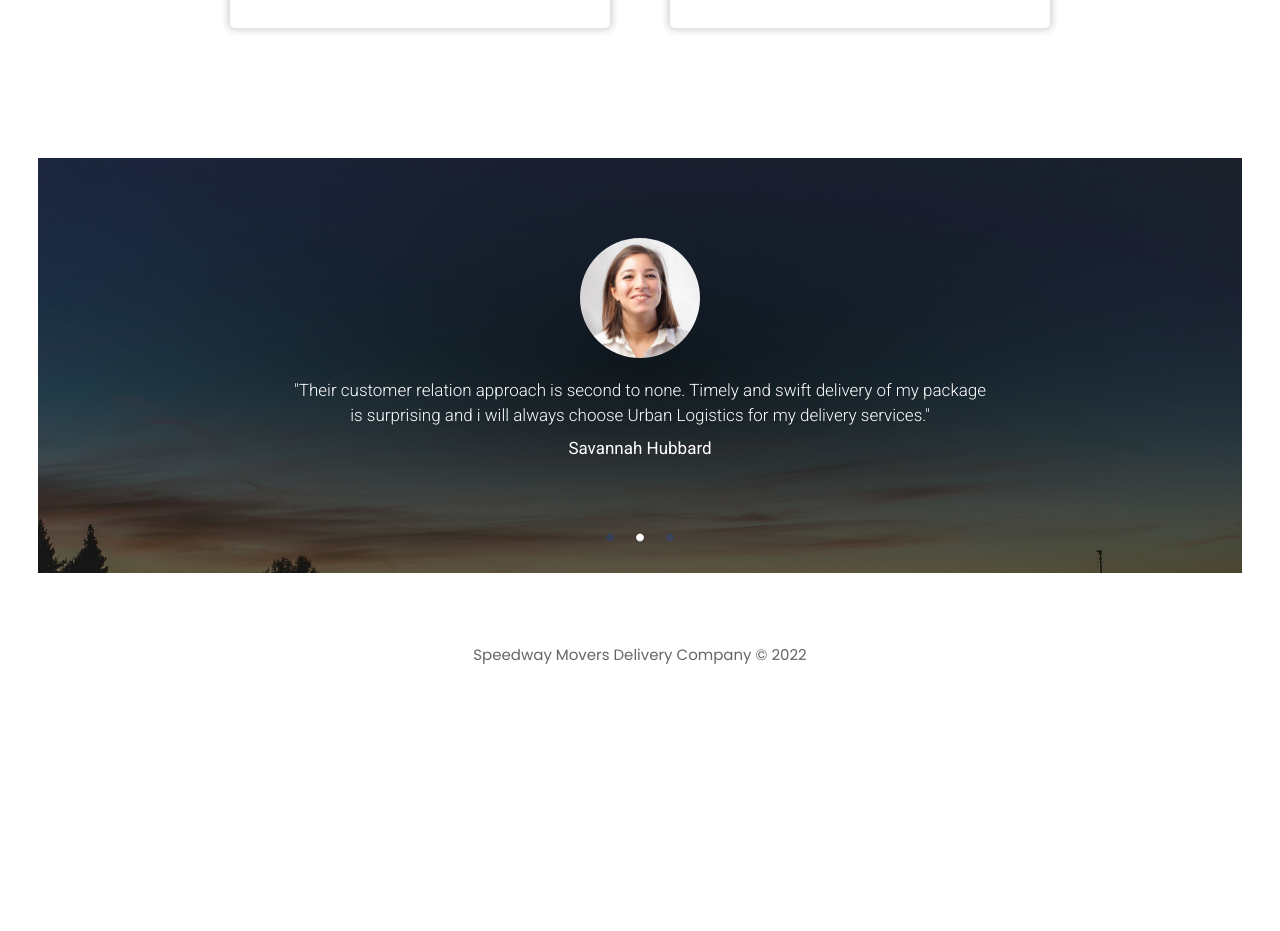
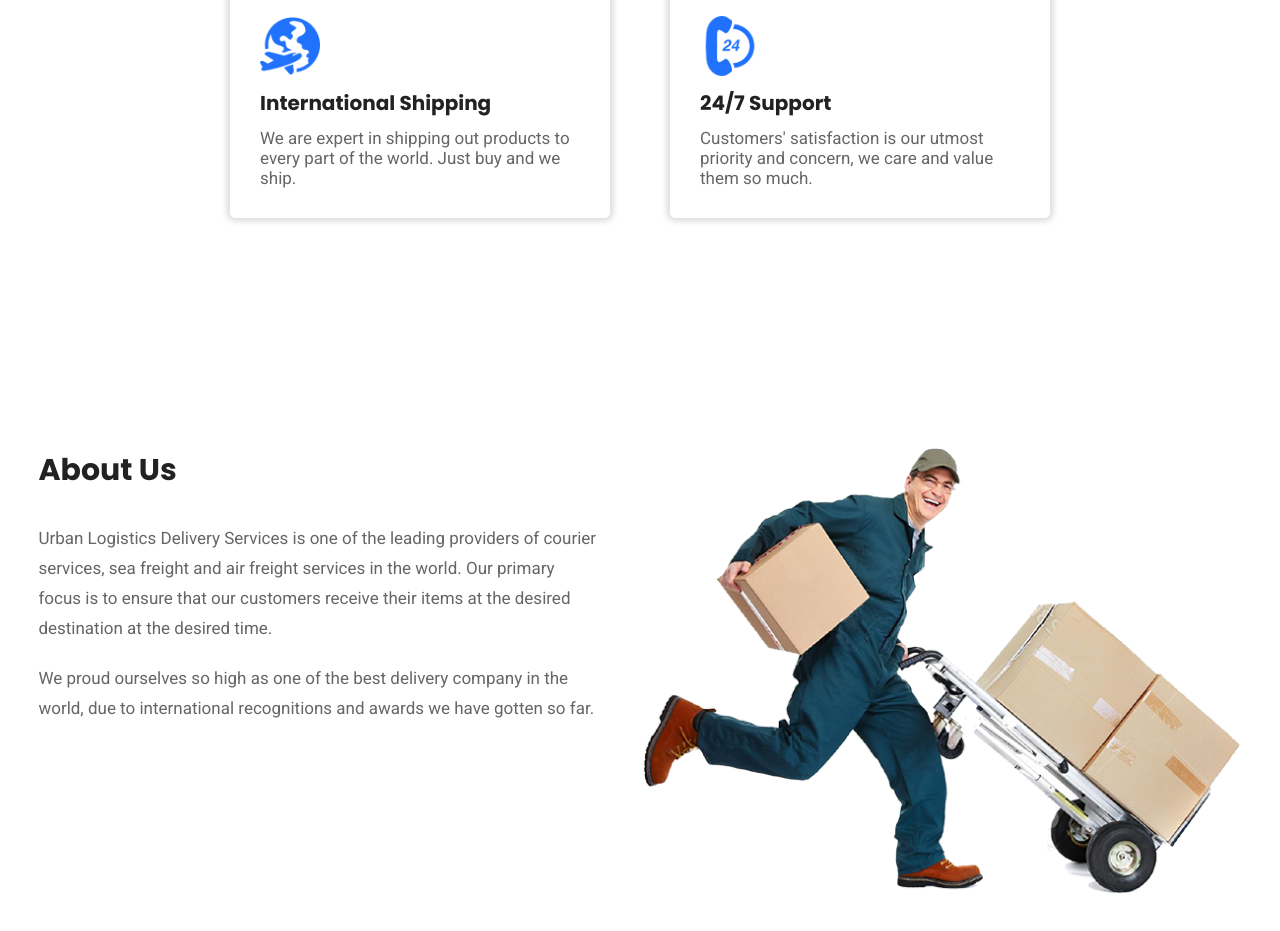
Before and after one commit to kiisi/reduxtoolkit_1, a React (Create React App) app: page / in a window 1280 px wide. Shown: the part 1819-2750 px from the top of the page. Before the commit the page ends 2505 px from the top, so only its background shows below. Built offline with nearby package versions, Linux system fonts and the light colour scheme.

Commit message:
Added About section

```diff
--- /dev/null
+++ b/src/Pages/Home/About/About.css
@@ -0,0 +1,44 @@
+.about-wrapper{
+    padding:10rem 0;
+}
+.about{
+    width:94%;
+    max-width:1400px;
+    display:grid;
+    grid-template-columns: 50% 50%;
+}
+.about-content{
+    padding-right:4rem;
+}
+.about-content h1{
+    font-size: var(--font-lg);
+    font-family: var(--primary-font);
+    color:var(--dark-h);
+    padding-bottom: 2rem;
+}
+.about-content p{
+    font-family:var(--secondary-font);
+    font-size:var(--font-sm);
+    padding:1rem 0;
+    color:var(--dark-l);
+    line-height:3rem;
+}
+.about-img{
+    display:grid;
+    place-items:center;
+}
+.about-img img{
+    width: 100%;
+    height:100%;
+    max-width:600px;
+    max-height:450px;
+}
+@media screen and (max-width:900px){
+    .about{
+        grid-template-columns: 100%;
+        row-gap: 5rem;
+    }
+    .about-content{
+        padding-right:0;
+    }
+}
--- /dev/null
+++ b/src/Pages/Home/About/About.js
@@ -0,0 +1,22 @@
+import React from 'react'
+import './About.css'
+import deliveryimg from '../../../assets/delivery-2.png'
+
+const About = () => {
+  return (
+    <div className="max-wrapper about-wrapper">
+        <div className="about">
+            <div className="about-content">
+                <h1>About Us</h1>
+                <p>Urban Logistics Delivery Services is one of the leading providers of courier services, sea freight and air freight services in the world. Our primary focus is to ensure that our customers receive their items at the desired destination at the desired time.</p>
+                <p>We proud ourselves so high as one of the best delivery company in the world, due to international recognitions and awards we have gotten so far.</p>
+            </div>
+            <div className="about-img">
+                <img src={deliveryimg} alt="delivery-img"/>
+            </div>
+        </div>
+    </div>
+  )
+}
+
+export default About
--- a/src/Pages/Home/Hero/Hero.css
+++ b/src/Pages/Home/Hero/Hero.css
@@ -2,6 +2,7 @@
     background:linear-gradient(90deg, rgba(0,0,0,.8), rgba(0,0,0,.3)), url("../../../assets/truck.jpg");
     background-size: cover;
     background-position: center;
+    margin-bottom:10rem;
 }
 .hero{
     width:94%;
--- a/src/Pages/Home/Home.js
+++ b/src/Pages/Home/Home.js
@@ -1,4 +1,5 @@
 import React from 'react'
+import About from './About/About'
 import Hero from './Hero/Hero'
 import Offer from './Offer/Offer'
 import Offersub from './Offersub/Offersub'
@@ -10,6 +11,7 @@ const Home = () => {
       <Hero/>
       <Offer/>
       <Offersub/>
+      <About/>
       <Testimony/>
     </>
   )
--- a/src/Pages/Home/Offer/Offer.css
+++ b/src/Pages/Home/Offer/Offer.css
@@ -1,5 +1,5 @@
 .offer-wrapper{
-    padding: 8rem 0;
+    padding: 10rem 0;
 }
 .offer{
     width:94%;
--- a/src/Pages/Home/Offersub/Offersub.css
+++ b/src/Pages/Home/Offersub/Offersub.css
@@ -1,5 +1,5 @@
 .offersub-wrapper{
-    padding:5rem 0;
+    padding:10rem 0;
 }
 .offersub{
     width:94%;
--- a/src/Pages/Home/Testimony/Testimony.css
+++ b/src/Pages/Home/Testimony/Testimony.css
@@ -1,5 +1,5 @@
 .testimony-wrapper{
-    padding:5rem 0;
+    padding:10rem 0;
 }
 .testimony{
     width:94%;
```
Also changed, not shown: src/assets/delivery-2.png (added).
